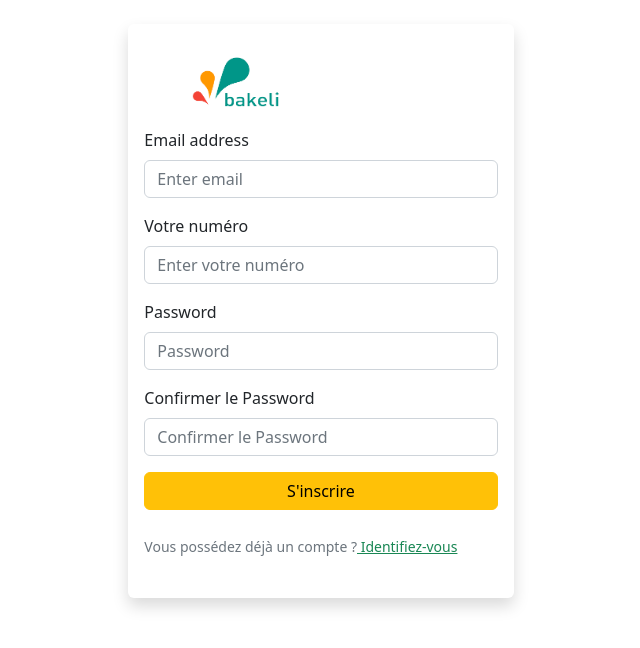
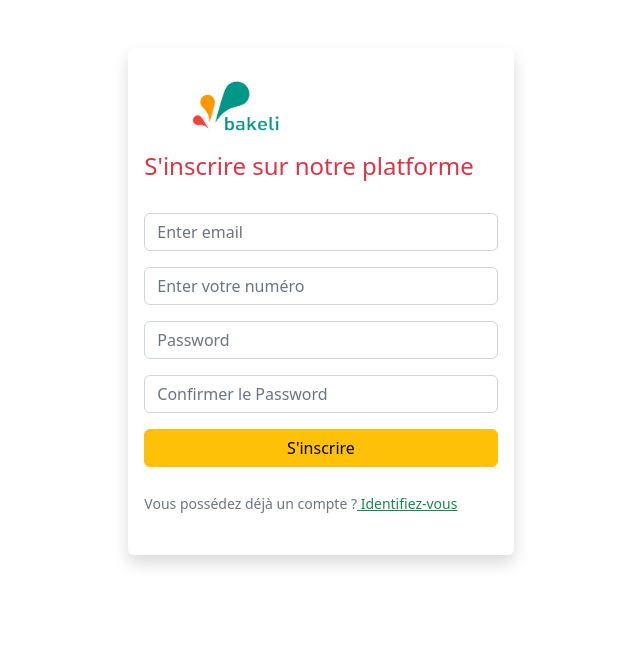
Before and after one commit to latyr0503/page-de-connection-avec-reactjs, a React (Create React App) app: page /Inscription in a window 1280 px wide. Shown: the top 648 px of the page, without its empty margins (319-959 px from the left). Built offline with nearby package versions, Linux system fonts and the light colour scheme.

Commit message:
modification

```diff
--- a/src/components/connexion/Connexion.jsx
+++ b/src/components/connexion/Connexion.jsx
@@ -6,18 +6,25 @@ import { Link } from "react-router-dom";
 function Connexion() {
     return (
         <Container className='mt-5'>
-            <Row className=''>
+            <Row >
                 <Col></Col>
                 <Col className=' shadow p-3 mb-5 bg-body-tertiary rounded'>
                     <img src={logo} className='mx-5 img-fluid w-25' alt="logo-bakeli" />
+                    <br />
+                    <Form.Text >
+                        <h4 className='text-danger'>
+                            Se connecter sur notre platforme
+                        </h4>
+                    </Form.Text>
+                    <br />
                     <Form className='text-start'>
                         <Form.Group className="mb-3" controlId="formBasicEmail">
-                            <Form.Label>Email address</Form.Label>
+                            {/* <Form.Label>Email address</Form.Label> */}
                             <Form.Control type="email" placeholder="Enter email" />
                         </Form.Group>
 
                         <Form.Group className="mb-3" controlId="formBasicPassword">
-                            <Form.Label>Password</Form.Label>
+                            {/* <Form.Label>Password</Form.Label> */}
                             <Form.Control type="password" placeholder="Password" />
                         </Form.Group>
 
--- a/src/components/inscription/Inscription.jsx
+++ b/src/components/inscription/Inscription.jsx
@@ -7,29 +7,36 @@ import { Link } from "react-router-dom";
 
 function Inscription() {
     return (
-        <Container className='mt-4'>
+        <Container className='mt-5'>
             <Row className=''>
                 <Col ></Col>
-                <Col className=' shadow p-3 mb-5 bg-body-tertiary rounded'>
+                <Col className='  shadow p-3 mb-5 bg-body-tertiary rounded'>
                     <img src={logo} className='mx-5 img-fluid w-25' alt="logo-bakeli" />
+                    <br />
+                    <Form.Text >
+                        <h4 className='text-danger'>
+                            S'inscrire sur notre platforme
+                        </h4>
+                    </Form.Text>
+                    <br />
                     <Form className='text-start'>
                         <Form.Group className="mb-3" controlId="formBasicEmail">
-                            <Form.Label>Email address</Form.Label>
+                            {/* <Form.Label>Email address</Form.Label> */}
                             <Form.Control type="email" placeholder="Enter email" />
                         </Form.Group>
 
                         <Form.Group className="mb-3" controlId="formBasicEmail">
-                            <Form.Label>Votre numéro</Form.Label>
+                            {/* <Form.Label>Votre numéro</Form.Label> */}
                             <Form.Control type="tel" placeholder="Enter votre numéro" />
                         </Form.Group>
 
                         <Form.Group className="mb-3" controlId="formBasicPassword">
-                            <Form.Label>Password</Form.Label>
+                            {/* <Form.Label>Password</Form.Label> */}
                             <Form.Control type="password" placeholder="Password" />
                         </Form.Group>
 
                         <Form.Group className="mb-3" controlId="formBasicPassword">
-                            <Form.Label>Confirmer le Password</Form.Label>
+                            {/* <Form.Label>Confirmer le Password</Form.Label> */}
                             <Form.Control type="password" placeholder="Confirmer le Password" />
                         </Form.Group>
 
--- a/src/components/recuperationdeMP/Recuperationdmp.jsx
+++ b/src/components/recuperationdeMP/Recuperationdmp.jsx
@@ -8,13 +8,20 @@ import { Link } from "react-router-dom";
 function Recuperationdmp() {
     return (
         <Container className='mt-5'>
-            <Row className=''>
+            <Row>
                 <Col></Col>
-                <Col  className=' shadow p-3 mb-5 bg-body-tertiary rounded'>
-                    <img src={logo} className='mx-5 img-fluid' alt="logo-bakeli" />
+                <Col className='mt-5 shadow p-3 mb-5 bg-body-tertiary rounded'>
+                    <img src={logo} className='img-fluid w-50' alt="logo-bakeli" />
+                    <br />
+                    <Form.Text >
+                        <h4 className='text-danger'>
+                            Recuperer votre Mot de passe
+                        </h4>
+                    </Form.Text>
+                    <br />
                     <Form className='text-start'>
                         <Form.Group className="mb-3" controlId="formBasicEmail">
-                            <Form.Label> Entrer votre Email address</Form.Label>
+                            {/* <Form.Label> Entrer votre Email address</Form.Label> */}
                             <Form.Control type="email" placeholder="Enter email" />
                         </Form.Group>
 
```
